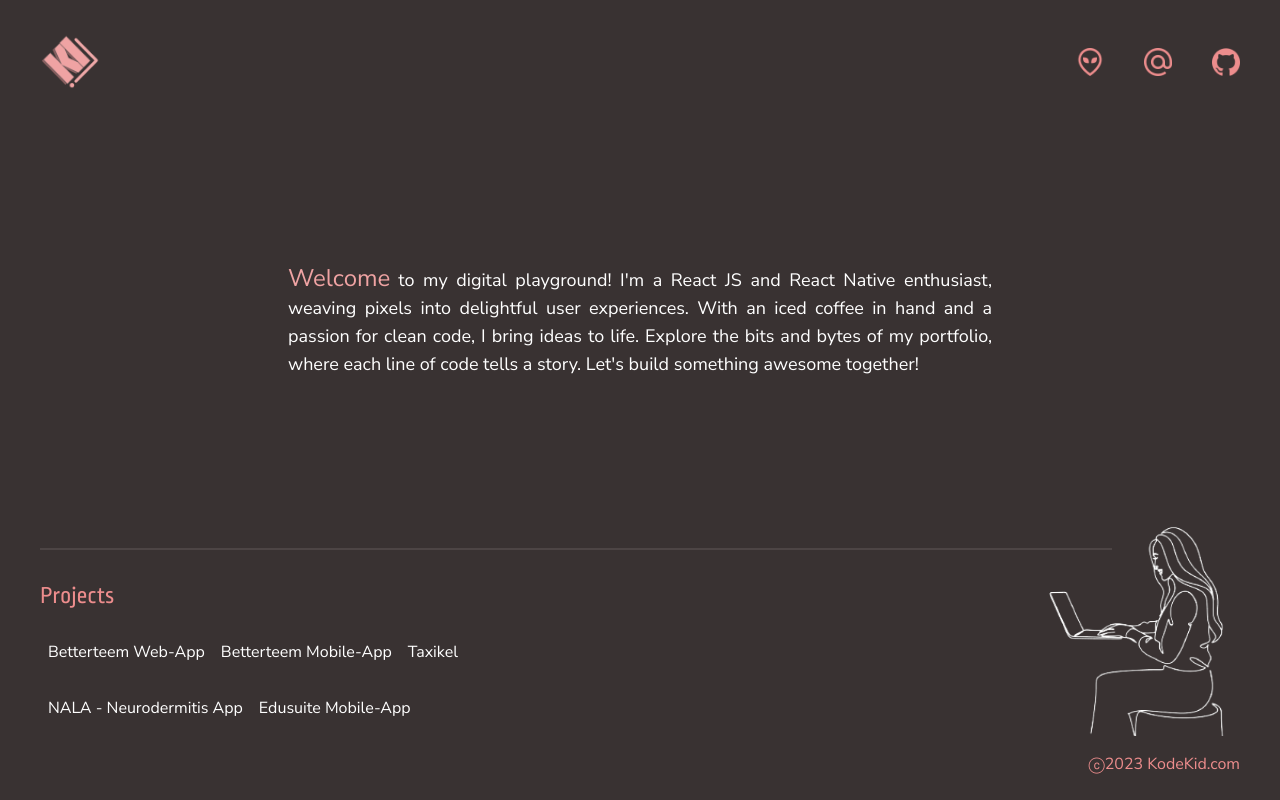
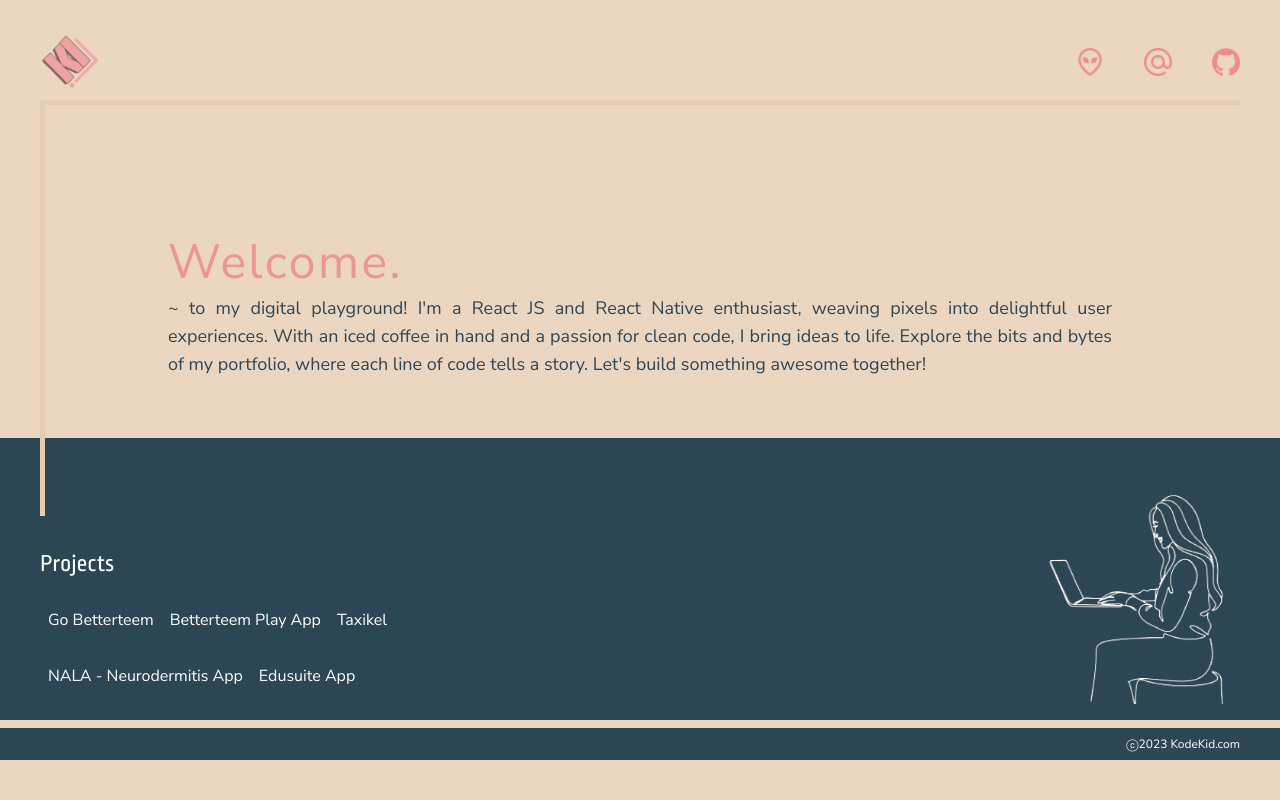
Before and after one commit to kijeia/kode-kid, a Next.js app: page / in a window 1280 px wide. Built offline with nearby package versions, Linux system fonts and the light colour scheme.

Commit message:
feat: updated design, animation and colors

```diff
--- a/components/AppLayout/AppLayout.scss
+++ b/components/AppLayout/AppLayout.scss
@@ -1,3 +1,3 @@
 .app-layout {
-    @apply bg-primary min-h-screen overflow-y-scroll px-10 py-6 flex flex-col justify-between;
+    @apply bg-primary min-h-screen overflow-y-scroll py-6 flex flex-col justify-between;
 }
--- a/components/Projects/Projects.scss
+++ b/components/Projects/Projects.scss
@@ -1,60 +1,89 @@
 .projects {
   @apply flex flex-1 flex-col justify-between;
+
   > .selected-project {
-        @apply flex flex-1 flex-col justify-center xxs:px-1 lg:px-[10%] sm:px-2 xxs:mb-4 lg:mb-2 py-4;
+    @apply flex flex-1 flex-col justify-center xxs:px-1 lg:px-[10%]  sm:px-2 xxs:mb-4 lg:mb-2 py-4 mx-10 z-10;
     opacity: 0;
     transform: translateX(50%);
-        transition: opacity 0.3s ease, transform 0.4s ease; /* Adjust the duration and easing function as needed */
+    transition:
+      opacity 0.3s ease,
+      transform 0.4s ease; /* Adjust the duration and easing function as needed */
     &.--visible {
       opacity: 1;
       transform: translateX(0);
     }
-      > .__title {
-        @apply flex items-center space-x-2 pb-3;
-         > span {
-            @apply text-white font-nunito text-2xl;
+    @media screen and (min-width: 768px) {
+    &.hover {
+        --c: #e6ccb2; /* the border color */
+        --b: 5px;    /* the border thickness*/
+        --g: 2px;     /* the gap on hover */
+
+        padding: calc(var(--g) + var(--b));
+        --_g: #e6ccb2 15%,var(--c) 0;
+        background:
+        conic-gradient(from 180deg at top    var(--b) right var(--b),var(--_g))
+        var(--_i,200%) 0  /200% var(--_i,var(--b))  no-repeat,
+        conic-gradient(            at bottom var(--b) left  var(--b),var(--_g))
+        0   var(--_i,200%)/var(--_i,var(--b)) 200%  no-repeat;
+        transition: .3s, background-position .3s .3s;
+        cursor: pointer;
+
+        &:hover {
+            @apply px-10 border-2 rounded-sm border-white;
+            --_i: 100%;
+            transition: .3s, background-size .3s .3s;
+
+            & .__title > span{
+              @apply text-white;
+            }
+            &  .__bottom > .__links > a {
+                @apply text-white;
             }
 
         }
-      >  p.__description{
-        @apply font-nunito text-white text-lg;
+
+    }
+    }
+    > .__title {
+      @apply flex items-center space-x-2 pb-3 ;
+      > span {
+        @apply text-primary font-ropa font-medium text-3xl ;
+      }
+    }
+    > p.__description {
+      @apply font-nunito text-secondary text-lg;
     }
 
     > .__bottom {
-        @apply flex items-end xxs:flex-col lg:flex-row  justify-between pt-4;
+      @apply flex items-end xxs:flex-col lg:flex-row  justify-between pt-2;
       > .__technologies {
-            @apply text-white text-base xxs:gap-y-1 sm:gap-y-0  gap-x-2 items-baseline flex flex-wrap xxs:max-h-full lg:max-h-40 xxs:max-w-full lg:max-w-[70%];
-            > h1  {
-                @apply text-[#EFA3A3] text-xl ;
+        @apply text-secondary text-base xxs:gap-y-1 sm:gap-y-0  gap-x-2 items-baseline flex flex-wrap xxs:max-h-full lg:max-h-40 xxs:max-w-full lg:max-w-[70%];
+        > h1 {
+          @apply text-secondary font-medium text-lg;
         }
-
       }
-        >  .__links {
-            @apply flex xxs:justify-start lg:justify-end items-end w-full space-x-8 xxs:pt-6 lg:pt-10;
+      > .__links {
+        @apply flex xxs:justify-start lg:justify-end items-end w-full space-x-8 xxs:pt-6 lg:pt-10 ;
         > a {
-                @apply text-primary;
+          @apply text-primary font-semibold border-secondary border-b-2;
         }
       }
     }
 
-
-
     > .__welcome {
-        @apply font-nunito text-white xs:text-base sm:text-lg xxs:px-0 lg:px-0 xl:px-32 xxs:text-justify;
-        > span {
-            @apply text-2xl pr-2 text-[#EFA3A3];
+      @apply font-nunito text-secondary xs:text-base sm:text-lg xxs:px-0 lg:px-0 xl:px-32 xxs:text-justify;
+      > div {
+        @apply text-5xl font-medium pr-2 pb-2 tracking-wider text-primary;
+      }
     }
   }
 
+  > hr {
+    @apply border-b-[1px] border-secondary xxs:mx-0  lg:mr-32 xl:-mb-20 lg:-mb-24;
   }
 
-    > hr {
-        @apply border-b-[1px] border-dark xxs:mx-0  lg:mr-32 xl:-mb-20 lg:-mb-24;
-      }
-
-
   > .projects-container {
-        @apply w-full flex xxs:flex-col sm:flex-row justify-between py-4;
+    @apply bg-secondary w-full flex xxs:flex-col sm:flex-row justify-between py-4 px-10;
 
     > .projects-sub-container {
       @apply xxs:w-full xs:w-3/4  md:w-1/2 lg:w-2/3 xxs:h-full xs:min-h-[250px] flex flex-col;
@@ -62,31 +91,30 @@
       justify-content: flex-end;
 
       > h1 {
-                @apply text-primary font-ropa xxs:text-3xl sm:text-2xl py-3 text-start;
+        @apply text-white font-ropa xxs:text-3xl sm:text-2xl py-3 text-start;
       }
 
       > .list {
         @apply flex xxs:flex-col sm:flex-row xxs:flex-nowrap sm:flex-wrap xxs:justify-center xs:justify-start;
 
-                > .name{
-                    @apply cursor-pointer p-2 ;
+        > .name {
+          @apply cursor-pointer p-2;
 
           > button {
             @apply h-10 text-white font-nunito xxs:text-sm sm:text-base;
-                        transition: color 0.5s, letter-spacing 0.5s;
+            transition:
+              color 0.5s,
+              letter-spacing 0.5s;
 
-                        &:hover{
-                            @apply text-[#EFA3A3] tracking-wider border-b-2 border-dark;
+            &:hover {
+              @apply text-[#EFA3A3] tracking-wider;
+            }
 
-                        }
             &.--selected {
-                            @apply border-secondary border-b-2 font-nunito font-semibold;
+              @apply font-nunito font-semibold;
             }
           }
-
         }
-
-
       }
     }
     > .image {
@@ -95,7 +123,5 @@
         @apply object-contain;
       }
     }
-
   }
-
 }
--- a/components/Projects/Projects.tsx
+++ b/components/Projects/Projects.tsx
@@ -27,7 +27,9 @@ const Projects = () => {
       {/* SELECTED PROJECT */}
 
       <div
-        className={`selected-project ${isProjectVisible ? '--visible' : ''}`}
+        className={`selected-project hover ${
+          isProjectVisible ? '--visible' : ''
+        }`}
       >
         {selectedProject !== null ? (
           <>
@@ -64,11 +66,11 @@ const Projects = () => {
             </div>
           </>
         ) : (
-          <div className='__welcome'>
+          <div className='__welcome hover'>
             {/* Welcome Message */}
 
-            <span>Welcome</span>
-            {`to my digital playground! I'm a React JS and React Native enthusiast, weaving pixels into delightful user experiences. With an iced coffee in hand and a passion for clean code, I bring ideas to life. Explore the bits and bytes of my portfolio, where each line of code tells a story. Let's build something awesome together!`}
+            <div>Welcome.</div>
+            {`~ to my digital playground! I'm a React JS and React Native enthusiast, weaving pixels into delightful user experiences. With an iced coffee in hand and a passion for clean code, I bring ideas to life. Explore the bits and bytes of my portfolio, where each line of code tells a story. Let's build something awesome together!`}
           </div>
         )}
       </div>
--- a/components/Projects/SampleData.tsx
+++ b/components/Projects/SampleData.tsx
@@ -7,7 +7,7 @@ export interface ProjectSchema {
 
 const SampleProjects: ProjectSchema[] = [
   {
-    name: 'Betterteem Web-App',
+    name: 'Go Betterteem',
     description:
       'Betterteem AI® enables organizations to predict and mitigate unwanted employee resignations.',
     links: [
@@ -22,6 +22,7 @@ const SampleProjects: ProjectSchema[] = [
       'Storybook',
       'Redux',
       'Zustand',
+      'CLI',
       'Tiptap Integration',
       'i18n Translation',
       'Weglot Translation',
@@ -29,7 +30,7 @@ const SampleProjects: ProjectSchema[] = [
     ]
   },
   {
-    name: 'Betterteem Mobile-App',
+    name: 'Betterteem Play App',
     description:
       'Betterteem AI® enables organizations to predict and mitigate unwanted employee resignations.',
     links: [
@@ -53,7 +54,8 @@ const SampleProjects: ProjectSchema[] = [
   },
   {
     name: 'Taxikel',
-    description: 'Get deliveries and run errands from your device.',
+    description:
+      'Get deliveries and run errands from your device. The web app is still in development and in private mode.',
     links: [{ label: 'View Site', link: 'https://www.taxikel.com' }],
     keyTechnologies: ['React JS', 'JavaScript', 'CSS', 'Redux']
   },
@@ -68,10 +70,16 @@ const SampleProjects: ProjectSchema[] = [
         link: 'https://apps.apple.com/ph/app/eczema-app-nala/id1545319742'
       }
     ],
-    keyTechnologies: ['React Native', 'JavaScript', 'CSS', 'i18n Translation']
+    keyTechnologies: [
+      'React Native',
+      'JavaScript',
+      'CSS',
+      'Redux',
+      'i18n Translation'
+    ]
   },
   {
-    name: 'Edusuite Mobile-App',
+    name: 'Edusuite App',
     description:
       'Edusuite’s AI-driven technology analyzes data and resources, enabling school administrators, faculty, and students to enhance resource allocation and make informed decisions.',
     links: [{ label: 'View Site', link: 'https://www.edusuite.asia' }],
--- a/components/_high/Footer/Footer.scss
+++ b/components/_high/Footer/Footer.scss
@@ -1,6 +1,6 @@
 .footer {
-    @apply w-full xxs:pt-10 sm:pt-0 xxs:text-center sm:text-right;
+    @apply xxs:mt-0 sm:mt-0 lg:mt-2 w-full xxs:mb-4  xxs:justify-center sm:justify-end  py-2 px-10 flex items-center  bg-secondary;
     > .text {
-        @apply text-primary font-nunito-semi xxs:text-sm sm:text-base;
+        @apply text-white font-nunito-semi  xxs:text-xs text-sm;
     }
 }
--- a/components/_high/Header/Header.scss
+++ b/components/_high/Header/Header.scss
@@ -1,5 +1,5 @@
 .header {
-    @apply flex xs:flex-row xxs:flex-col items-center justify-between;
+    @apply flex xs:flex-row xxs:flex-col items-center justify-between px-10;
     .nav-bar {
         @apply flex items-center justify-evenly xxs:py-6 xxs:space-x-6 sm:space-x-10;
         > button {
--- a/tailwind.config.js
+++ b/tailwind.config.js
@@ -13,12 +13,12 @@ module.exports = {
           'conic-gradient(from 180deg at 50% 50%, var(--tw-gradient-stops))',
       },
       backgroundColor: {
-        'primary': '#393232',
+        'primary': '#ebd6c1',
+        'secondary': '#2d4654',
       },
       textColor: {
-        'primary': '#ED8D8D',
-        'secondary': '#8D6262',
-        'dark': '#4D4545',
+        'primary': '#ea9694',
+        'secondary': '#2d4654',
       },
       fontFamily: {
         'ropa': ['Ropa Sans', 'sans-serif'],
@@ -27,9 +27,8 @@ module.exports = {
         'nunito-bold': ['Nunito Sans', 'sans-serif'],
       },
       borderColor: {
-        'primary': '#ED8D8D',
-        'secondary': '#8D6262',
-        'dark': '#4D4545',
+        'primary': '#EFA3A3',
+        'secondary': '#2d4654',
       },
       screens: {
         'xs': '375px',
```
Lines whose indentation alone changed are shown as unchanged.
